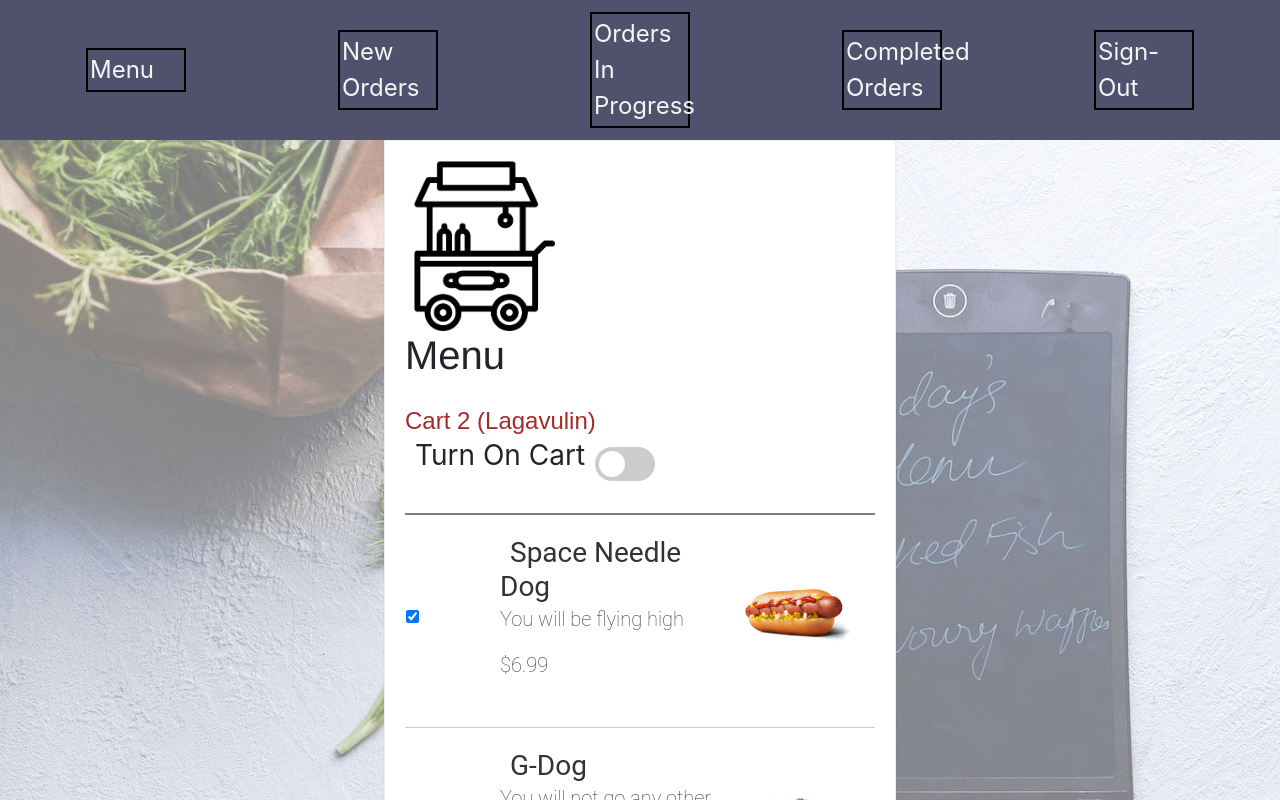
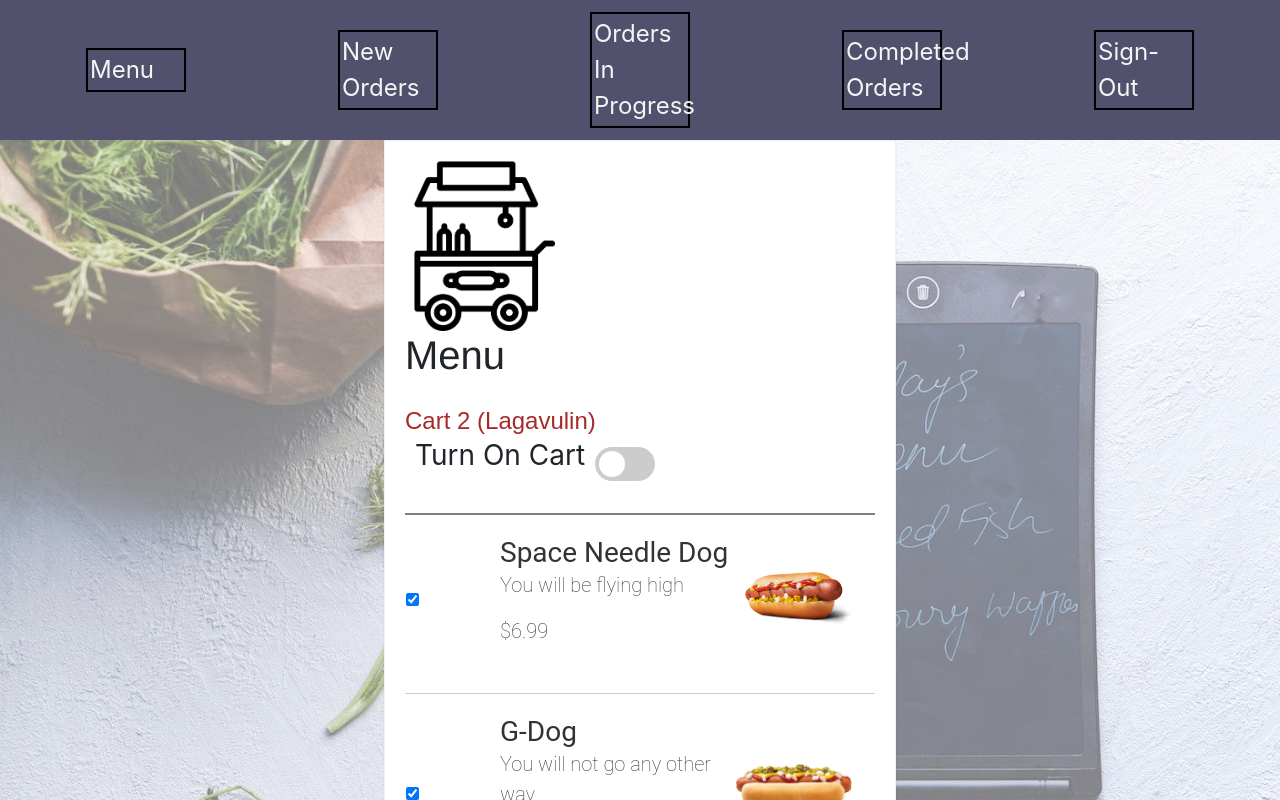
Before and after one commit to nataliagourova/AD320-power-team, a React (Create React App) app in the folder frontend/: page /vendor in a window 1280 px wide. Shown: the top 800 px of the page. Built offline with nearby package versions, Linux system fonts and the light colour scheme; what react-google-maps would draw is missing.

Commit message:
tweeked padding on menu name

```diff
--- a/frontend/src/vendor/MenuItem.js
+++ b/frontend/src/vendor/MenuItem.js
@@ -13,7 +13,7 @@ function MenuItem(props) {
 
                <td className ="td2">
                   {/* ================ Name ============ */}
-                     <h3 style={{textDecoration: !props.hotdog.available && "line-through", color: !props.hotdog.available && "#808080"}}>
+                     <h3 style={{padding: 0,textDecoration: !props.hotdog.available && "line-through", color: !props.hotdog.available && "#808080"}}>
                         {props.hotdog.name}
                      </h3>
                   {/* ================ desc ============ */}
```
